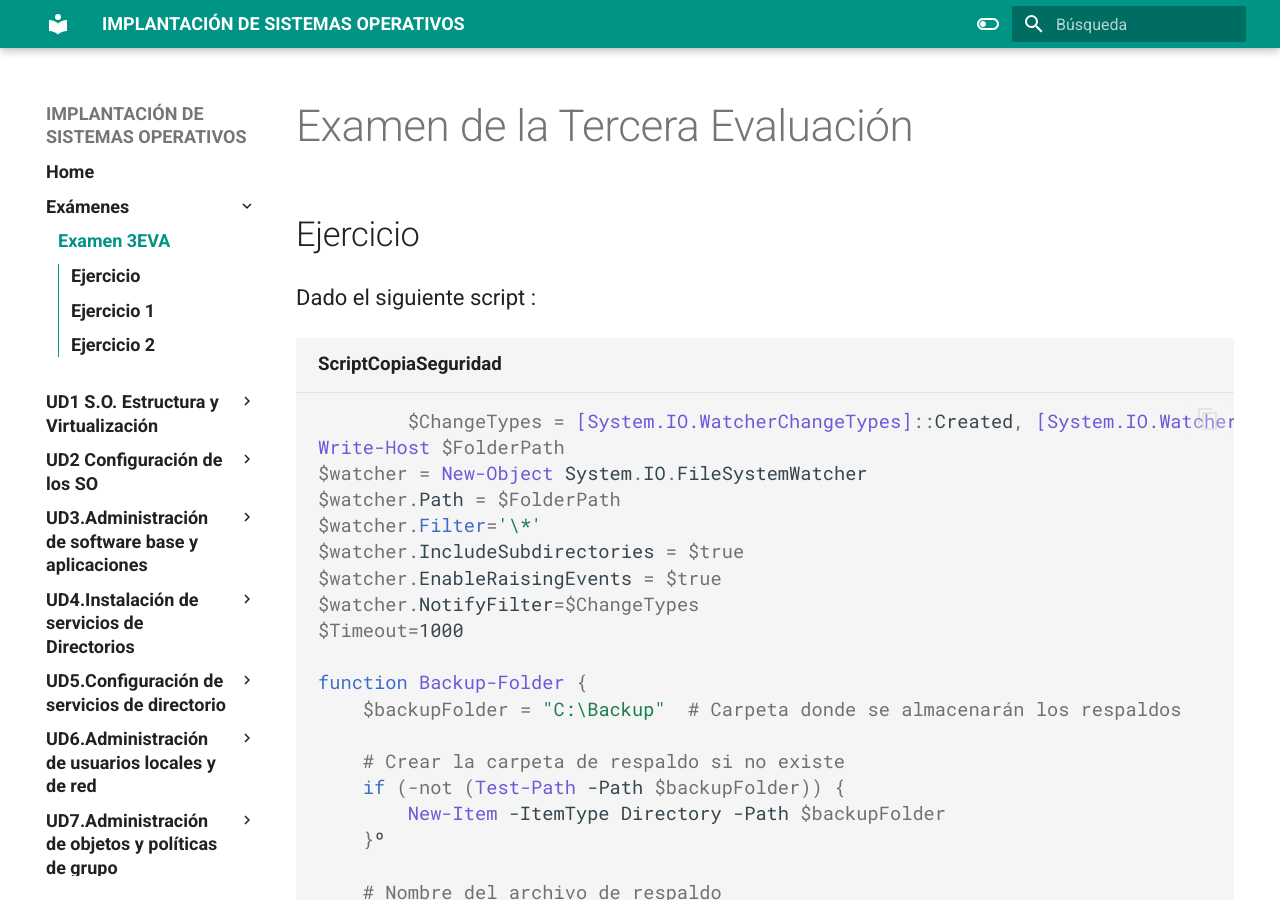
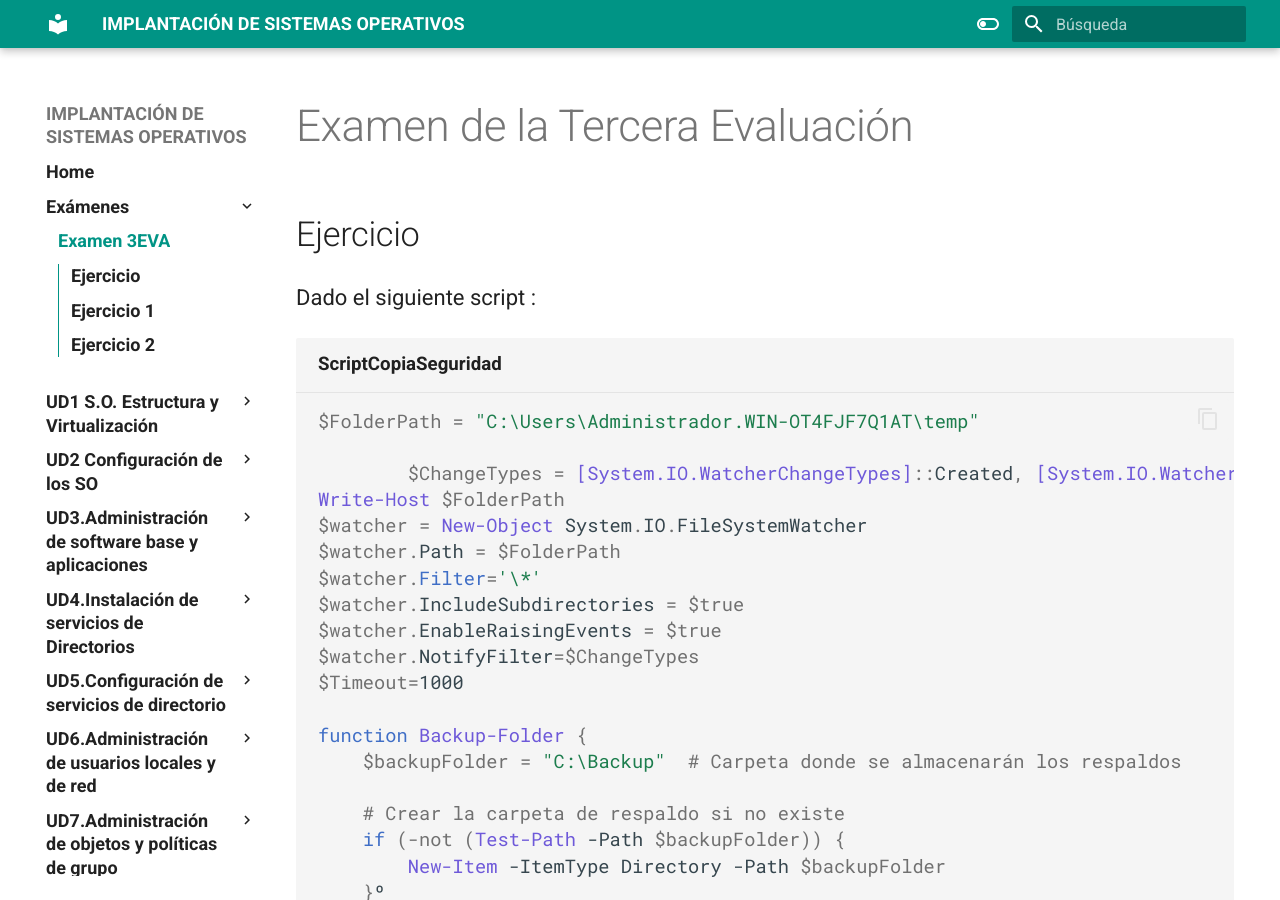
Before and after one commit to jmarlu/ISO, an MkDocs documentation site: the page built from docs/Examenes/Examen3EVA/examenbis.md, in a window 1280 px wide and 900 px high. Built offline with MkDocs 1.6.1 and Material for MkDocs 9.7.7, drawn with Linux system fonts in a browser that asks for light colours.

Commit message:
modexam4

````diff
--- a/docs/Examenes/Examen3EVA/examenbis.md
+++ b/docs/Examenes/Examen3EVA/examenbis.md
@@ -5,6 +5,7 @@
 Dado el siguiente script :
 
 ```PowerShell title="ScriptCopiaSeguridad"
+$FolderPath = "C:\Users\Administrador.WIN-OT4FJF7Q1AT\temp"
 
         $ChangeTypes = [System.IO.WatcherChangeTypes]::Created, [System.IO.WatcherChangeTypes]::Deleted, [System.IO.WatcherChangeTypes]::Changed,[System.IO.WatcherChangeTypes]::Renamed
 Write-Host $FolderPath
````
Also changed, not shown: 1 other file.
